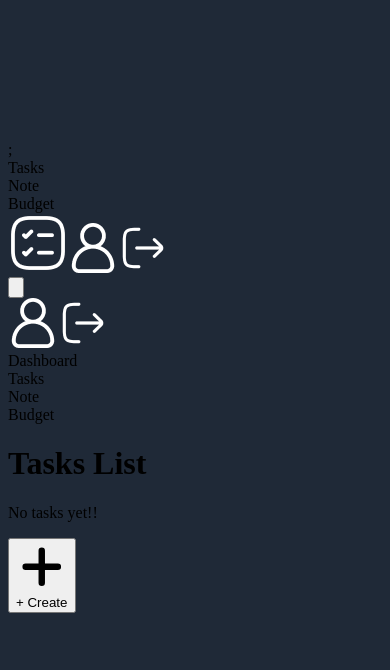
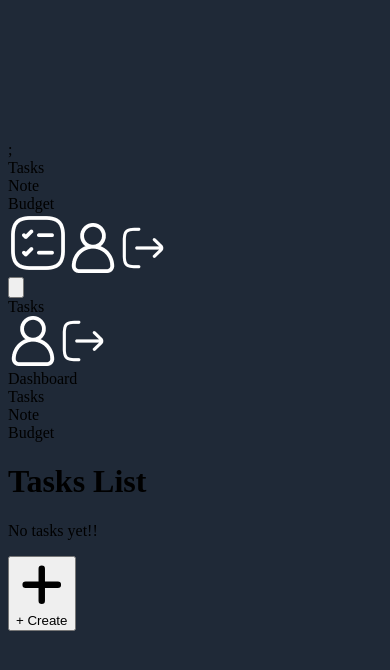
Before and after one commit to INF133-Final-Project/Final-Project, a React (Create React App) app: page /dashboard in a window 390 px wide. Shown: the part 1475-2145 px from the top of the page. Built offline with nearby package versions, Linux system fonts and the light colour scheme; no server answers; the database is empty; sample sign-in values are in the browser's storage.

Commit message:
fix: update current page title at top of mobile view

```diff
--- a/src/components/Container.js
+++ b/src/components/Container.js
@@ -19,9 +19,12 @@ const Container = ({
   const [nav, setNav] = useState(1);
   const [isOpen, setIsOpen] = useState(false);
   const [isProfileModalOpen, setIsProfileModalOpen] = useState(false);
+  const [currentPage, setCurrentPage] = useState("Tasks");
 
   const handleNav = (navNumber) => {
+    const pageLabels = ["Dashboard", "Tasks", "Note", "Budget"];
     setNav(navNumber);
+    setCurrentPage(pageLabels[navNumber]); // Update the current page label
     setIsOpen(false);
   };
 
@@ -97,6 +100,9 @@ const Container = ({
             <Bars3Icon className="w-6 h-6" />
           )}
         </button>
+        <div className="flex items-center space-x-2">
+          <span className="text-md font-bold">{currentPage}</span> {/* Current page name */}
+        </div>
         <div className="flex space-x-3">
           <img
             src={profile}
@@ -119,6 +125,7 @@ const Container = ({
           isOpen ? "max-h-screen opacity-100" : "max-h-0 opacity-0"
         } bg-gray-800 text-white flex flex-col items-center space-y-4 md:hidden`}
       >
+        <div className="w-full border-b border-gray-600 text-center py-2"></div>
         <NavItem label="Dashboard" navNumber={0} />
         <NavItem label="Tasks" navNumber={1} />
         <NavItem label="Note" navNumber={2} />
```
